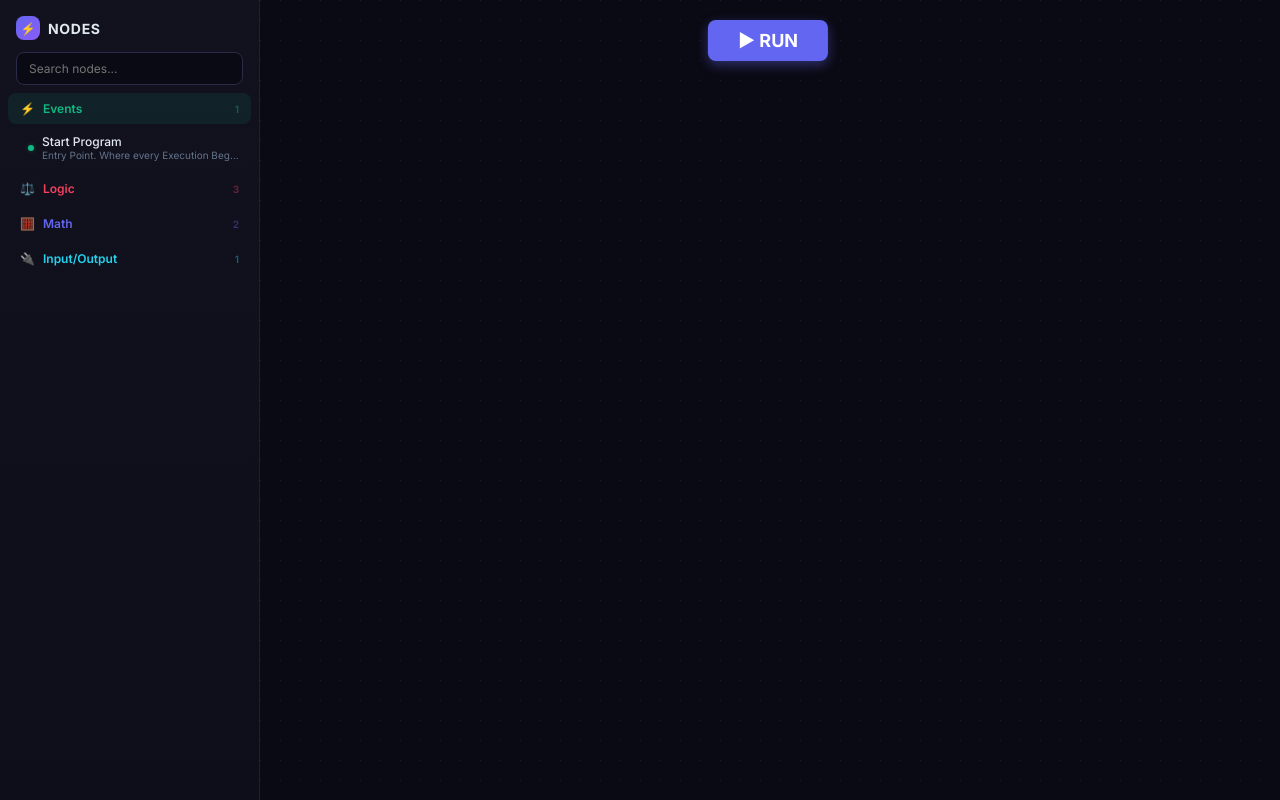
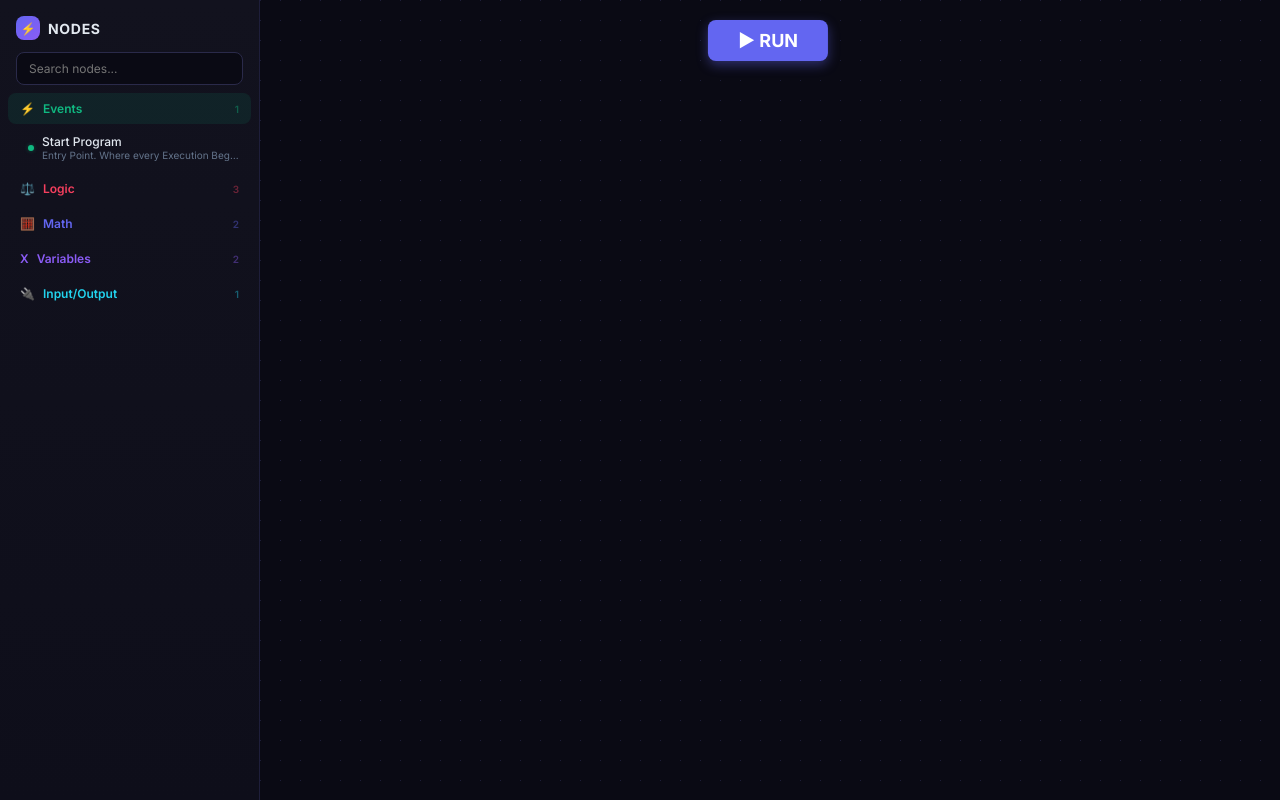
Before and after one commit to abdulgafarabdurrasheed/Visual-Programing, a React (Vite) app: page / in a window 1280 px wide. Built offline with nearby package versions, Linux system fonts and the light colour scheme.

Commit message:
Added variable node and logic, and enforced the Start node

```diff
--- a/src/interpreter.ts
+++ b/src/interpreter.ts
@@ -3,6 +3,7 @@ import type { NodeData, Wire } from './types';
 export class Interpreter {
   private nodes: Map<string, NodeData>;
   private wires: Wire[];
+  private variables: Map<string, any> = new Map();
 
   constructor(nodes: NodeData[], wires: Wire[]) {
     this.nodes = new Map(nodes.map(n => [n.id, n]));
@@ -31,6 +32,8 @@ export class Interpreter {
         if (outIdx === 1) return a === b;
         return a < b;
       }
+      case 'get_variable':
+        return this.variables.get(node.data?.varName ?? 'undefined');
 
       default: return undefined;
     }
@@ -87,16 +90,40 @@ export class Interpreter {
         }
         break
       }
+      case 'set_variable': {
+        const valPort = node.inputs.find(p => p.label === 'Value');
+        const val = valPort ? this.resolveInputValue(node, valPort.id) : undefined
+        const varName = node.data?.varName ?? 'undefined';
+        this.variables.set(varName, val);
+        console.log(`[NodeScript]: Set ${varName} = ${JSON.stringify(val)}`);
+        const execOut = node.outputs.find(p => p.type === 'exec');
+        if (execOut) {
+          const next = this.getNextExecNode(execOut.id);
+          if (next) await this.executeNode(next.node);
+        }
+        break;
+      }
+      case 'start': {
+        const execOut = node.outputs.find(p => p.type === 'exec');
+        if (execOut) {
+          const next = this.getNextExecNode(execOut.id);
+          if (next) await this.executeNode(next.node);
+        }
+        break;
+      }
     }
   }
 
   async run() {
-    console.log('Program started');
-    const printNode = Array.from(this.nodes.values()).find(n => n.type === 'print');
+    this.variables.clear();
+    console.log('▶ Program started');
+    const startNode = Array.from(this.nodes.values()).find(n => n.type === 'start');
+    if (!startNode) {
+      console.error('No Start Program node found!');
+      return;
+    }
+    await this.executeNode(startNode);
+    console.log('■ Program finished');
+  }
 
-    if (printNode) await this.executeNode(printNode);
-    else console.error('No Print node found!');
-
-    console.log('Program finished');
-  }
 }
--- a/src/nodeTemplates.ts
+++ b/src/nodeTemplates.ts
@@ -123,4 +123,35 @@ export const NODE_TEMPLATES: NodeTemplate[] = [
       ],
     }),
   },
+  {
+    type: 'set_variable',
+    label: 'Set Variable',
+    category: 'variable',
+    description: 'Store a value in a named variable',
+    createNode: (x, y, id) => ({
+      id, type: 'set_variable', label: 'Set Variable', category: 'variable', x, y,
+      inputs: [
+        { id: uid(), label: 'Exec', type: 'exec', direction: 'input' },
+        { id: uid(), label: 'Value', type: 'any', direction: 'input', value: 0 },
+      ],
+      outputs: [
+        { id: uid(), label: 'Exec', type: 'exec', direction: 'output' },
+      ],
+      data: { varName: 'myVar' },
+    }),
+  },
+  {
+    type: 'get_variable',
+    label: 'Get Variable',
+    category: 'variable',
+    description: 'Read a stored variable',
+    createNode: (x, y, id) => ({
+      id, type: 'get_variable', label: 'Get Variable', category: 'variable', x, y,
+      inputs: [],
+      outputs: [
+        { id: uid(), label: 'Value', type: 'any', direction: 'output' },
+      ],
+      data: { varName: 'myVar' },
+    }),
+  },
 ];
```
